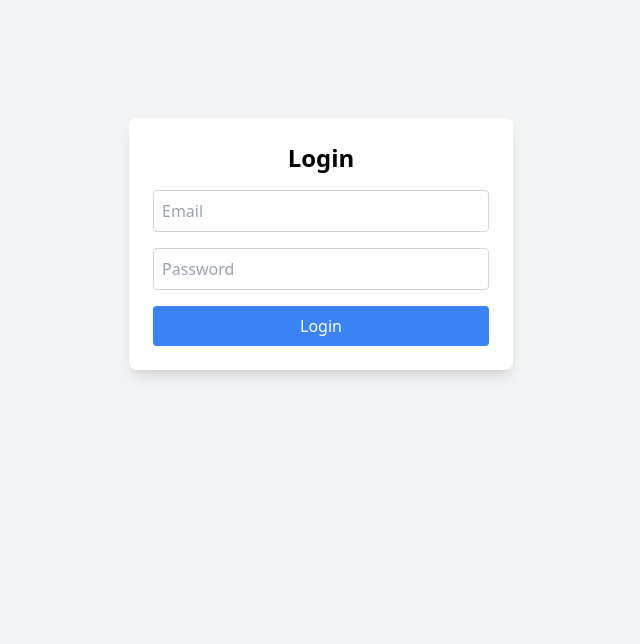
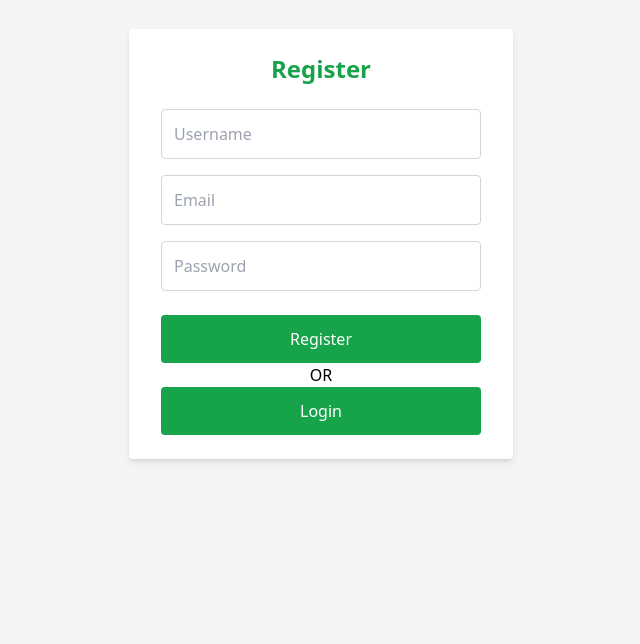
Before and after one commit to shivakumargattu/OrgVigtb, a React (Create React App) app: page / in a window 1280 px wide. Before the commit this address led to /login. Shown: the part 156-800 px from the top of the page, without its empty margins (319-959 px from the left). Built offline with nearby package versions, Linux system fonts and the light colour scheme.

Commit message:
update tect

```diff
--- a/src/App.js
+++ b/src/App.js
@@ -17,20 +17,20 @@ function App() {
     <div className="App">
       <BrowserRouter>
         <Routes>
-                    <Route path='/register' element={<Register/>}/>
+                    <Route path='/' element={<Register/>}/>
                     <Route path='/login' element={<Login/>}/>
                    <Route path='/protected' element={<ProtectedRoute element={<Protected />} />} />
 
                   {/* Protected Routes */}
 
-                   <Route path='/' element={<ProtectedRoute element={<HeroSection />} />} />
+                   <Route path='/home' element={<ProtectedRoute element={<HeroSection />} />} />
                     <Route path='/shop' element={<ProtectedRoute element={<Shop />} />} />
                     <Route path='/about' element={<ProtectedRoute element={<About />} />} />
                     <Route path='/contact' element={<ProtectedRoute element={<Contact />} />} />
 
 
         </Routes>
-        <Footer/>
+
       </BrowserRouter>
     </div>
   );
--- a/src/Componets/Herosection.js
+++ b/src/Componets/Herosection.js
@@ -1,5 +1,7 @@
 import { FaRegUser } from "react-icons/fa";
 import { TiShoppingCart } from "react-icons/ti";
+import { FiLogOut } from "react-icons/fi";
+
 
 import { useState } from 'react';
 import { Dialog, DialogPanel } from '@headlessui/react';
@@ -20,6 +22,17 @@ const navigation = [
 
 export default function HeroSection() {
   const [mobileMenuOpen, setMobileMenuOpen] = useState(false);
+  const token = localStorage.getItem('token');
+
+  const handleLogout = () => {
+      localStorage.removeItem('token');
+      window.location.href = '/login'; // Redirect to login after logout
+  };
+
+  if (!token) {
+      return <p>You need to log in to access this page.</p>;
+  }
+
 
   return (
     <div className="bg-white">
@@ -51,7 +64,7 @@ export default function HeroSection() {
           <div className="hidden lg:flex lg:flex-1 lg:justify-end">
             <a href="#" className="text-sm font-semibold leading-6 text-gray-900">
               <div className="flex items-center justify-between">
-              <Link to="/register" ><TiShoppingCart size={29} className="mr-6" /> <FaRegUser size={23} /> </Link>
+              <TiShoppingCart size={29} className="mr-6" />  <button onClick={handleLogout}><FiLogOut size={23} /></button>
               </div>
             </a>
           </div>
@@ -154,7 +167,7 @@ export default function HeroSection() {
       <ProductCards/>
       <Subscribe/>
       <AboutUs/>
-
+     <Footer/>
     </div>
   );
 }
--- a/src/Componets/Shop.js
+++ b/src/Componets/Shop.js
@@ -1,4 +1,5 @@
 import React, { useRef } from 'react';
+import Footer from './Footer';
 
 const products = [
   {
@@ -209,7 +210,7 @@ const Shop = () => {
           &gt;
         </button>
       </div>
-
+<Footer/>
     </div>
   );
 };
--- a/src/Componets/auth/Login.js
+++ b/src/Componets/auth/Login.js
@@ -1,6 +1,6 @@
 import React, { useState } from 'react';
 import axios from 'axios';
-import { useNavigate } from 'react-router-dom'; // Import useNavigate
+import { Link, useNavigate } from 'react-router-dom'; // Import useNavigate
 
 const Login = () => {
     const [email, setEmail] = useState('');
@@ -13,7 +13,7 @@ const Login = () => {
             const { data } = await axios.post('http://localhost:5000/auth/login', { email, password });
             localStorage.setItem('token', data.token);
             alert('Logged in successfully');
-            navigate('/protected'); // Redirect to protected page
+            navigate('/home'); // Redirect to protected page
         } catch (error) {
             alert('Login failed. Please try again.');
         }
@@ -22,7 +22,7 @@ const Login = () => {
     return (
         <div className="flex items-center justify-center min-h-screen bg-gray-100">
             <div className="bg-white p-6 rounded-lg shadow-lg w-full max-w-sm">
-                <h2 className="text-2xl font-bold mb-4 text-center">Login</h2>
+                <h2 className="text-2xl font-bold mb-4  text-green-600 text-center">Login</h2>
                 <form onSubmit={handleSubmit}>
                     <div className="mb-4">
                         <input
@@ -30,7 +30,7 @@ const Login = () => {
                             onChange={(e) => setEmail(e.target.value)}
                             placeholder="Email" // Changed placeholder to 'Email'
                             required
-                            className="w-full p-2 border border-gray-300 rounded focus:outline-none focus:ring-2 focus:ring-blue-500"
+                            className="w-full p-2 border border-gray-300 rounded focus:outline-none focus:ring-2 focus:ring-green-600"
                         />
                     </div>
                     <div className="mb-4">
@@ -39,15 +39,24 @@ const Login = () => {
                             onChange={(e) => setPassword(e.target.value)}
                             placeholder="Password"
                             required
-                            className="w-full p-2 border border-gray-300 rounded focus:outline-none focus:ring-2 focus:ring-blue-500"
+                            className="w-full p-2 border border-gray-300 rounded focus:outline-none focus:ring-2 focus:ring-green-600"
                         />
                     </div>
                     <button
                         type="submit"
-                        className="w-full bg-blue-500 text-white py-2 rounded hover:bg-blue-600 transition duration-200"
+                        className="w-full bg-green-600 text-white py-2 mb-2 rounded hover:bg-green-700 transition duration-200"
                     >
                         Login
                     </button>
+                    <br/>
+                    <p>OR</p>
+
+            <Link to="/register">
+              <button  className="w-full bg-green-600 mt-3 text-white py-2 rounded hover:bg-green-700 transition duration-200"
+                    >
+                        Register
+                    </button>
+                    </Link>
                 </form>
             </div>
         </div>
--- a/src/Componets/auth/Register.js
+++ b/src/Componets/auth/Register.js
@@ -1,6 +1,6 @@
 import React, { useState } from 'react';
 import axios from 'axios';
-import { useNavigate } from 'react-router-dom'; // Import useNavigate for redirection
+import { Link, useNavigate } from 'react-router-dom'; // Import useNavigate for redirection
 
 const Register = () => {
     const [email, setEmail] = useState('');
@@ -30,7 +30,7 @@ const Register = () => {
                 onSubmit={handleSubmit}
                 className="bg-white shadow-md rounded px-8 py-6 w-full max-w-sm"
             >
-                <h2 className="text-2xl font-bold mb-6 text-center">Register</h2>
+                <h2 className="text-2xl font-bold mb-6 text-green-600 text-center">Register</h2>
 
                 <div className="mb-4">
                     <input
@@ -39,7 +39,7 @@ const Register = () => {
                         onChange={(e) => setUsername(e.target.value)}
                         placeholder="Username"
                         required
-                        className="w-full p-3 border border-gray-300 rounded focus:outline-none focus:ring focus:ring-blue-500"
+                        className="w-full p-3 border border-gray-300 rounded focus:outline-none focus:ring focus:ring-green-700"
                     />
                 </div>
 
@@ -50,7 +50,7 @@ const Register = () => {
                         onChange={(e) => setEmail(e.target.value)}
                         placeholder="Email"
                         required
-                        className="w-full p-3 border border-gray-300 rounded focus:outline-none focus:ring focus:ring-blue-500"
+                        className="w-full p-3 border border-gray-300 rounded focus:outline-none focus:ring focus:ring-green-700"
                     />
                 </div>
 
@@ -61,16 +61,24 @@ const Register = () => {
                         onChange={(e) => setPassword(e.target.value)}
                         placeholder="Password"
                         required
-                        className="w-full p-3 border border-gray-300 rounded focus:outline-none focus:ring focus:ring-blue-500"
+                        className="w-full p-3 border border-gray-300 rounded focus:outline-none focus:ring focus:ring-green-700"
                     />
                 </div>
 
                 <button
                     type="submit"
-                    className="w-full bg-blue-500 text-white p-3 rounded hover:bg-blue-600 transition duration-200"
+                    className="w-full bg-green-600 text-white p-3 rounded hover:bg-green-700 transition duration-200"
                 >
                     Register
                 </button>
+                <p>OR</p>
+                <Link to="/login"><button
+
+                    className="w-full bg-green-600 text-white p-3 rounded hover:bg-green-700 transition duration-200"
+                >
+                    Login
+                </button></Link>
+
             </form>
         </div>
     );
```
